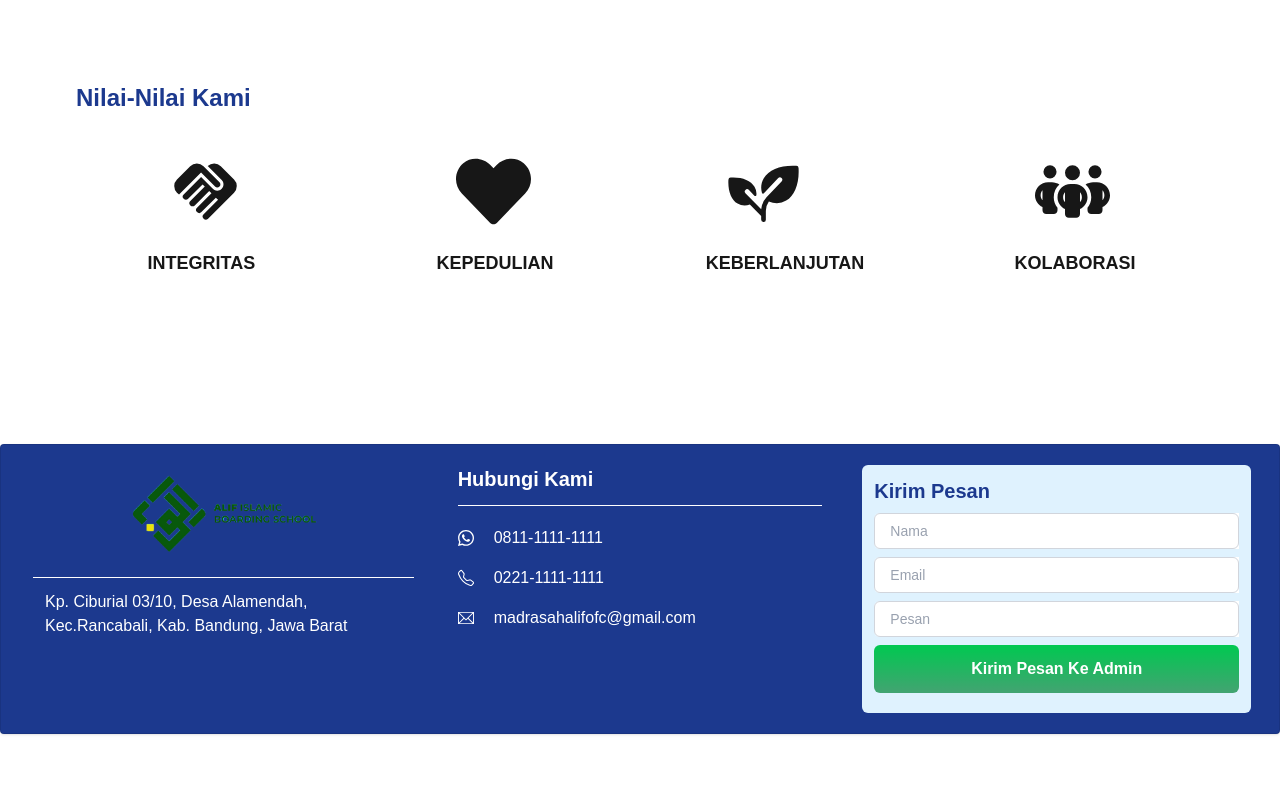
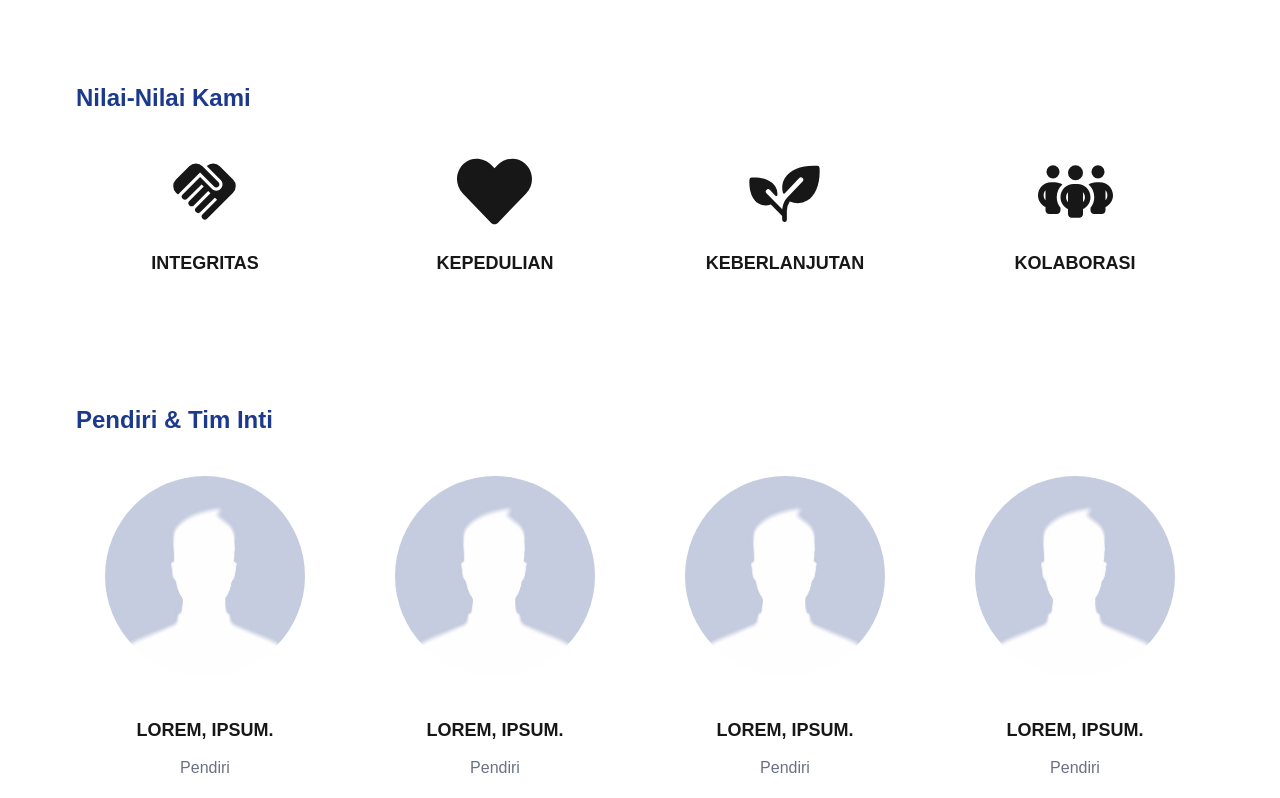
Before and after one commit to kangmiru/web-yayasan, a Next.js app: page /about-us in a window 1280 px wide. Shown: the part 782-1580 px from the top of the page. Before the commit the page ends 1516 px from the top, so only its background shows below. Built offline with nearby package versions, Linux system fonts and the light colour scheme.

Commit message:
menyelesaikan bagian pendiri

```diff
--- a/app/about-us/page.tsx
+++ b/app/about-us/page.tsx
@@ -1,11 +1,13 @@
-import { DraftAboutUs, OurValuesParts, } from "../ui/aboutus/parts";
+import { DraftAboutUs, FounderTeamParts, OurValuesParts, } from "../ui/aboutus/parts";
 
 export default function Page(){
     return(
-        <div className="w-screen my-20">
+        <div className="w-screen mt-20 ">
             <DraftAboutUs/>
 
             <OurValuesParts/>
+
+            <FounderTeamParts />
         </div>
     )
 }
--- a/app/ui/aboutus/cards.tsx
+++ b/app/ui/aboutus/cards.tsx
@@ -20,6 +20,29 @@ const values = [
     {
         logo: FaPeopleGroup,
         title: 'kolaborasi',
+    },
+]
+
+const teams =[
+    {
+        foto:'/img/profile.jpg',
+        name: 'Lorem, ipsum.',
+        position: 'pendiri'
+    },
+    {
+        foto:'/img/profile.jpg',
+        name: 'Lorem, ipsum.',
+        position: 'pendiri'
+    },
+    {
+        foto:'/img/profile.jpg',
+        name: 'Lorem, ipsum.',
+        position: 'pendiri'
+    },
+    {
+        foto:'/img/profile.jpg',
+        name: 'Lorem, ipsum.',
+        position: 'pendiri'
     },
 ]
 
@@ -57,15 +80,15 @@ export function Values(){
                 return (
                     <div
                         key={index}
-                        className="flex justify-center"
+                        className="flex justify-center my-5"
                     >
-                        <div className="grid grid-rows-2">
+                        <div className="grid grid-rows-2 gap-5">
                             <Icon
                                 size={75}
-                                className="m-5 flex justify-center items-center"
+                                className="mx-auto"
                             />
 
-                            <h3 className="uppercase text-lg font-semibold">
+                            <h3 className="uppercase text-lg font-semibold text-center">
                                 {value.title}
                             </h3>
                         </div>
@@ -75,3 +98,37 @@ export function Values(){
         </div>
     )
 }
+
+export function TeamCards(){
+    return (
+        <div className="grid grid-cols-4 mx-10">
+            {teams.map((team,index)=> {
+                return(
+                    <div
+                        key={index}
+                        className="grid"
+                    >
+                        <Image
+                            src={team.foto}
+                            alt=""
+                            height={200}
+                            width={200}
+                            className="rounded-full mx-auto my-5"
+                        />
+
+                        <div className="mt-5 text-center">
+                            <h3 className="uppercase text-lg font-semibold">
+                                {team.name}
+                            </h3>
+
+                            <p className="mt-3 capitalize font-medium text-gray-500">
+                                {team.position}
+                            </p>
+                        </div>
+
+                    </div>
+                )
+            })}
+        </div>
+    )
+}
--- a/app/ui/aboutus/parts.tsx
+++ b/app/ui/aboutus/parts.tsx
@@ -1,5 +1,6 @@
 import Image from "next/image"
-import { Values, VisiMisi } from "./cards"
+import { TeamCards, Values, VisiMisi } from "./cards"
+import { TitleAboutUs } from "../title"
 
 const timelineData = [
     {
@@ -48,9 +49,7 @@ const visiMisi = [
 export function DraftAboutUs(){
     return(
         <div className="w-full">
-            <h2 className="capitalize text-2xl font-bold text-blue-900 mb-5 pt-10 mx-14">
-                siapa kami
-            </h2>
+            <TitleAboutUs title="siapa kami" />
             <div className="flex flex-cols-2 ">
                 <div className="mx-10 rounded-md indent-4 text-justify justify-center">
                     <p>
@@ -115,10 +114,21 @@ export function VisiMisiParts(){
 export function OurValuesParts(){
     return (
         <div className="m-5">
-            <h2 className="capitalize text-2xl font-bold text-blue-900 my-5 pt-10 mx-14">
-                Nilai-nilai Kami
-            </h2>
+            <TitleAboutUs
+                title="nilai-nilai kami"
+            />
+
             <Values/>
         </div>
     )
 }
+
+export function FounderTeamParts(){
+    return (
+        <div className="mx-5 mt-5 mb-10">
+            <TitleAboutUs title="pendiri & tim inti" />
+
+            <TeamCards/>
+        </div>
+    )
+}
--- /dev/null
+++ b/app/ui/title.tsx
@@ -0,0 +1,11 @@
+interface TitleAboutUsProps {
+    title: string
+}
+
+export function TitleAboutUs({title}:TitleAboutUsProps){
+    return (
+        <h2 className="capitalize text-2xl font-bold text-blue-900 mb-5 pt-10 mx-14">
+            {title}
+        </h2>
+    )
+}
```
Also changed, not shown: public/img/profile.jpg (added).
